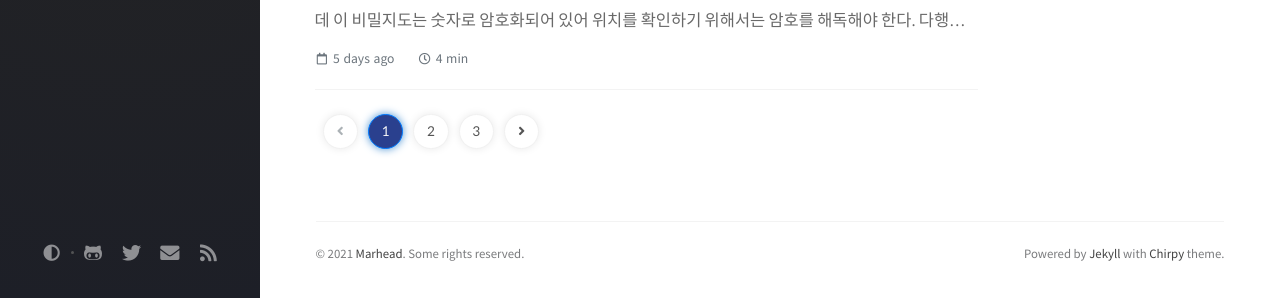
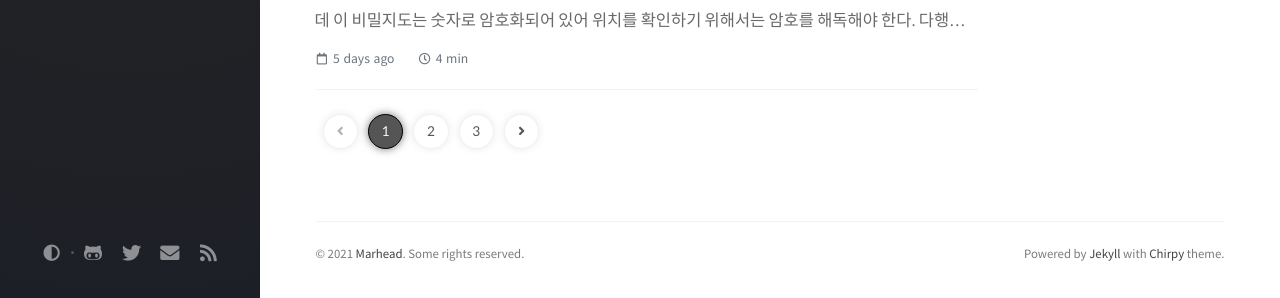
Before and after one commit to Marhead/Marhead.github.io, a Jekyll site: the page built from index.html, in a window 1280 px wide and 1155 px high. Shown: the part 854-1152 px from the top of the window. Built offline with Jekyll 4.4.1, drawn with Linux system fonts in a browser that asks for light colours; nearby versions of some CDN libraries; the list of posts is cut into pages by our own code; comment, search, counter and statistics services are not loaded.

Commit message:
color change

```diff
--- a/assets/css/_colors/dark-typography.scss
+++ b/assets/css/_colors/dark-typography.scss
@@ -46,11 +46,11 @@
   --post-list-text-color: rgb(175, 176, 177);
   --btn-patinator-text-color: var(--text-color);
   --btn-paginator-hover-color: rgb(64, 65, 66);
-  --btn-active-bg: rgba(28, 52, 94, 1);
-  --btn-active-border-color: rgb(66, 94, 138);
-  --btn-text-color: var(--text-color);
+  --btn-active-bg:	#E6E6E6;
+  --btn-active-border-color: #FFFFFF;
+  --btn-text-color: #232323;
   --btn-paginator-border-color: var(--btn-border-color);
-  --btn-paginator-shadow: var(--main-wrapper-bg);
+  --btn-paginator-shadow: #EBEBEB;
   --pin-bg: rgb(34 35 37);
   --pin-color: iherit;
 
--- a/assets/css/_colors/light-typography.scss
+++ b/assets/css/_colors/light-typography.scss
@@ -44,11 +44,11 @@
   --post-list-text-color: dimgray;
   --btn-patinator-text-color: #555555;
   --btn-paginator-hover-color: #e9ecef;
-  --btn-active-bg: #2a408e;
-  --btn-active-border-color: #007bff;
+  --btn-active-bg: #555555;
+  --btn-active-border-color: #000000;
   --btn-text-color: #f8f8f8;
   --btn-paginator-border-color: #f1f1f1;
-  --btn-paginator-shadow: #4b92d2;
+  --btn-paginator-shadow: #757575;
   --pin-bg: #f5f5f5;
   --pin-color: #999fa4;
 
```
